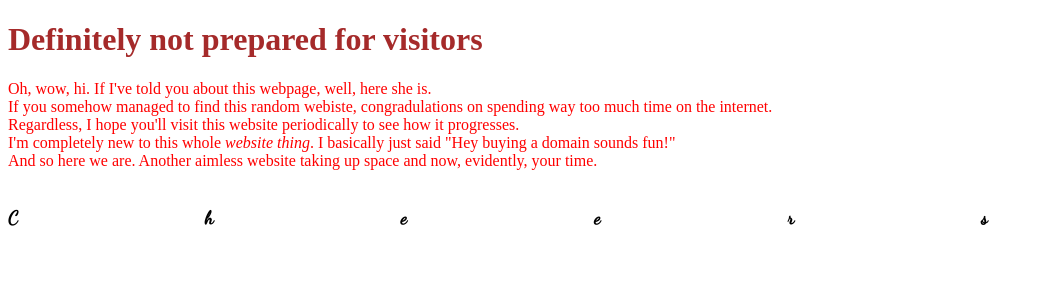
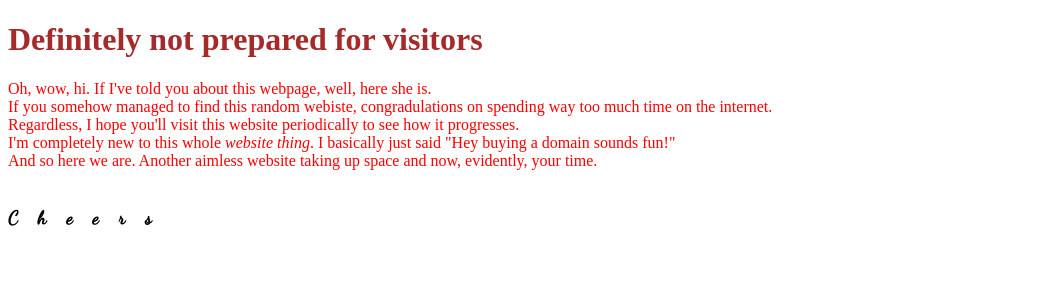
Before and after one commit to murdiff/murdiff.github.io, a Jekyll site: the page index.html, which Jekyll copies as it is, in a window 1280 px wide. Shown: the top 300 px of the page, without its empty margins (0-1043 px from the left). Built offline with Jekyll 4.4.1, drawn with Linux system fonts in a browser that asks for light colours.

Commit message:
Update index.html

```diff
--- a/index.html
+++ b/index.html
@@ -10,7 +10,7 @@
       p {color:red;}
       h3 {
         font-family: "Dancing Script", cursive;
-        letter-spacing: 10em;}
+        letter-spacing: 20px;}
     </style>
 
   </head>
```
